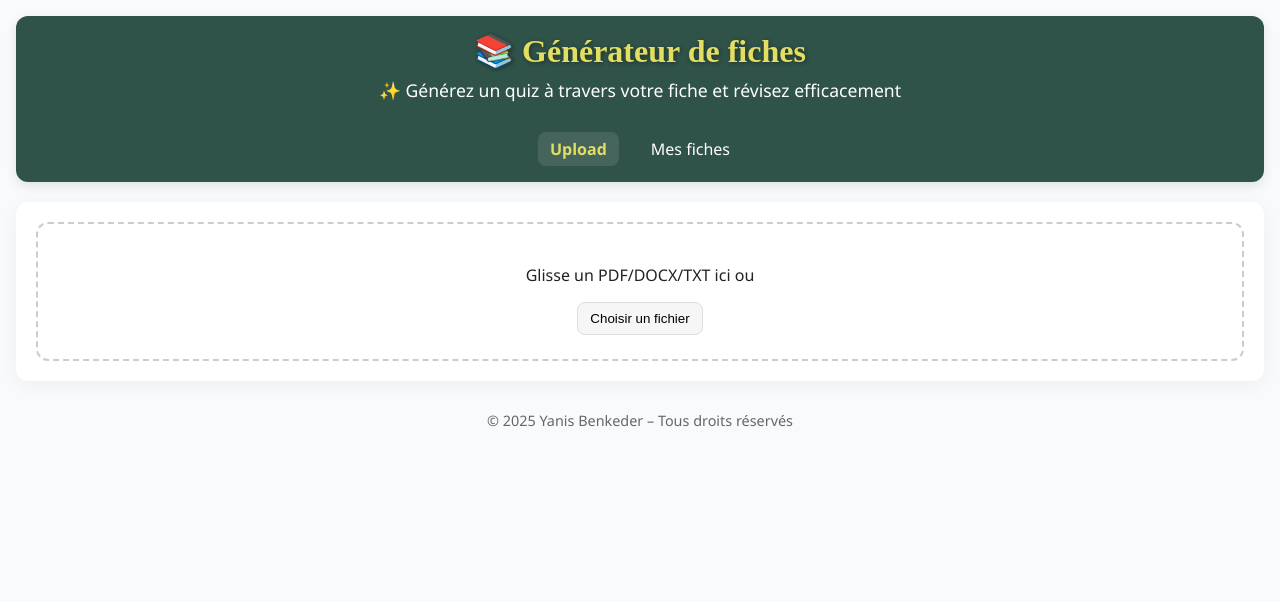
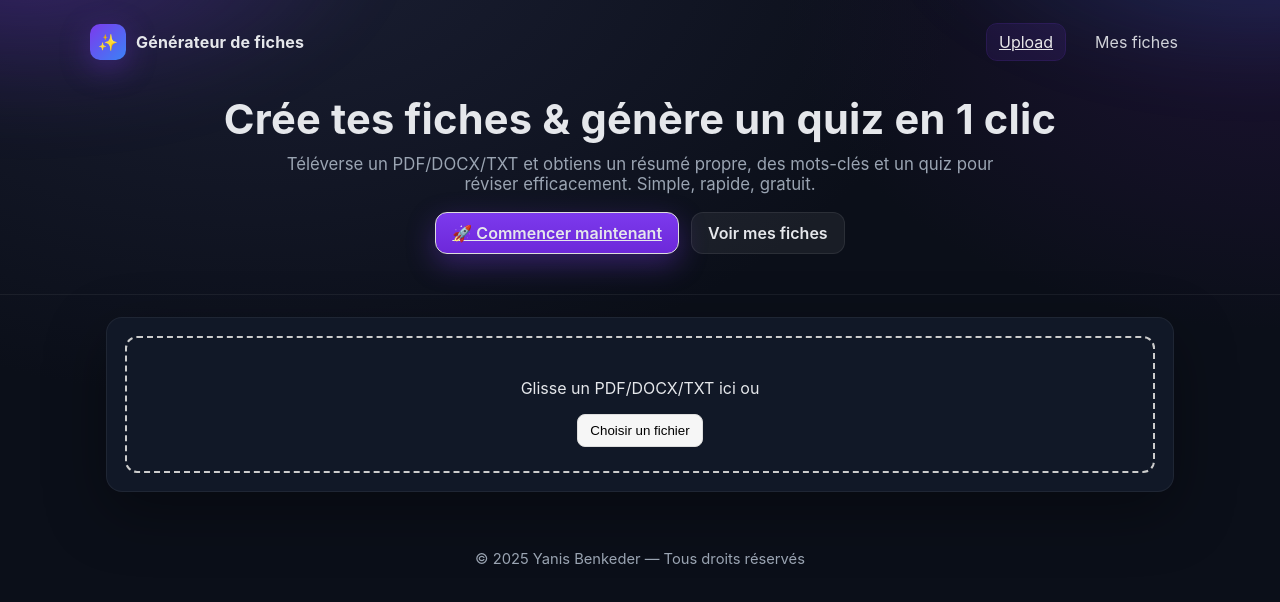
Before and after one commit to YanisBnkdr3/ia-fiche-generator-frontend, a React (Vite) app: page / in a window 1280 px wide. Shown: the top 602 px of the page. Built offline with nearby package versions, Linux system fonts and the light colour scheme; no server answers.

Commit message:
amelioration de app

```diff
--- a/src/App.jsx
+++ b/src/App.jsx
@@ -9,145 +9,66 @@ export default function App() {
   const [menuOpen, setMenuOpen] = useState(false);
 
   return (
-    <div
-      style={{
-        maxWidth: "100%",
-        margin: "0 auto",
-        padding: "16px",
-        fontFamily: "Segoe UI, Roboto, sans-serif",
-        backgroundColor: "#f9fafc",
-        minHeight: "100vh",
-      }}
-    >
-      {/* HEADER */}
-      <header
-        style={{
-          display: "flex",
-          flexDirection: "column",
-          alignItems: "center",
-          justifyContent: "center",
-          padding: "16px 20px",
-          background: "#2F5249",
-          borderRadius: "12px",
-          boxShadow: "0 4px 12px rgba(0,0,0,0.1)",
-          marginBottom: "20px",
-          position: "relative",
-          textAlign: "center",
-        }}
-      >
-        <h1
-          style={{
-            margin: 0,
-            fontSize: "2rem",
-            fontFamily: "'Pacifico', cursive",
-            color: "#E3DE61",
-            textShadow: "1px 1px 4px rgba(0,0,0,0.4)",
-          }}
-        >
-          📚 Générateur de fiches
-        </h1>
-
-        {/* ✅ PETITE DESCRIPTION */}
-        <p
-          style={{
-            marginTop: "8px",
-            fontSize: "1.1rem",
-            color: "#fff",
-            fontWeight: "300",
-          }}
-        >
-          ✨ Générez un quiz à travers votre fiche et révisez efficacement
-        </p>
-
-        {/* MENU BURGER */}
+    <div className="app">
+      {/* ===== HEADER / HERO ===== */}
+      <header className="hero">
+        <div className="hero-bg" aria-hidden="true" />
+        <div className="brand">
           <button
-          onClick={() => setMenuOpen(!menuOpen)}
-          style={{
-            display: "none",
-            background: "none",
-            border: "none",
-            fontSize: "1.5rem",
-            color: "#fff",
-            cursor: "pointer",
-          }}
             className="menu-btn"
+            aria-label="Ouvrir le menu"
+            onClick={() => setMenuOpen((v) => !v)}
           >
             ☰
           </button>
 
-        {/* NAVIGATION */}
-        <nav
-          style={{ display: "flex", gap: "20px", marginTop: "12px" }}
-          className="nav-desktop"
-        >
+          <div className="logo">
+            <span className="logo-mark">✨</span>
+            <span className="logo-text">Générateur de fiches</span>
+          </div>
+
+          <nav className="nav-desktop">
+            <NavLink to="/" end className="nav-link">
+              Upload
+            </NavLink>
+            <NavLink to="/fiches" className="nav-link">
+              Mes fiches
+            </NavLink>
+          </nav>
+        </div>
+
+        <div className="hero-content">
+          <h1>Crée tes fiches & génère un quiz en 1 clic</h1>
+          <p>
+            Téléverse un PDF/DOCX/TXT et obtiens un résumé propre, des mots-clés
+            et un quiz pour réviser efficacement. Simple, rapide, gratuit.
+          </p>
+
+          <div className="cta-row">
+            <NavLink to="/" end className="btn btn-primary">
+              🚀 Commencer maintenant
+            </NavLink>
+            <NavLink to="/fiches" className="btn btn-ghost">
+              Voir mes fiches
+            </NavLink>
+          </div>
+        </div>
+
+        {/* NAV MOBILE */}
+        {menuOpen && (
+          <div className="nav-mobile" role="menu">
             <NavLink
               to="/"
               end
-            style={({ isActive }) => ({
-              color: isActive ? "#E3DE61" : "#fff",
-              fontWeight: isActive ? "bold" : "normal",
-              textDecoration: "none",
-              padding: "6px 12px",
-              borderRadius: "8px",
-              background: isActive ? "rgba(255,255,255,0.1)" : "transparent",
-              transition: "0.3s ease",
-            })}
+              className="nav-mobile-link"
+              onClick={() => setMenuOpen(false)}
             >
               Upload
             </NavLink>
             <NavLink
               to="/fiches"
-            style={({ isActive }) => ({
-              color: isActive ? "#E3DE61" : "#fff",
-              fontWeight: isActive ? "bold" : "normal",
-              textDecoration: "none",
-              padding: "6px 12px",
-              borderRadius: "8px",
-              background: isActive ? "rgba(255,255,255,0.1)" : "transparent",
-              transition: "0.3s ease",
-            })}
-          >
-            Mes fiches
-          </NavLink>
-        </nav>
-
-        {/* NAVIGATION MOBILE */}
-        {menuOpen && (
-          <div
-            style={{
-              position: "absolute",
-              top: "80px",
-              right: "20px",
-              background: "#2F5249",
-              borderRadius: "10px",
-              boxShadow: "0 4px 12px rgba(0,0,0,0.15)",
-              padding: "12px",
-              display: "flex",
-              flexDirection: "column",
-              gap: "12px",
-            }}
-            className="nav-mobile"
-          >
-            <NavLink
-              to="/"
-              end
+              className="nav-mobile-link"
               onClick={() => setMenuOpen(false)}
-              style={({ isActive }) => ({
-                color: isActive ? "#E3DE61" : "#fff",
-                fontWeight: isActive ? "bold" : "normal",
-                textDecoration: "none",
-              })}
-            >
-              Upload
-            </NavLink>
-            <NavLink
-              to="/fiches"
-              onClick={() => setMenuOpen(false)}
-              style={({ isActive }) => ({
-                color: isActive ? "#E3DE61" : "#fff",
-                fontWeight: isActive ? "bold" : "normal",
-                textDecoration: "none",
-              })}
             >
               Mes fiches
             </NavLink>
@@ -155,15 +76,9 @@ export default function App() {
         )}
       </header>
 
-      {/* CONTENU */}
-      <div
-        style={{
-          background: "#fff",
-          borderRadius: "12px",
-          padding: "20px",
-          boxShadow: "0 4px 20px rgba(0,0,0,0.05)",
-        }}
-      >
+      {/* ===== MAIN CARD ===== */}
+      <main className="shell">
+        <div className="card">
           <Routes>
             <Route path="/" element={<UploadPage />} />
             <Route path="/fiche/:ficheId" element={<FichePage />} />
@@ -171,28 +86,227 @@ export default function App() {
             <Route path="/fiches" element={<FichesListPage />} />
           </Routes>
         </div>
+      </main>
 
-      {/* FOOTER */}
-      <footer
-        style={{
-          marginTop: "30px",
-          textAlign: "center",
-          fontSize: "0.9rem",
-          color: "#666",
-        }}
-      >
-        © {new Date().getFullYear()} Yanis Benkeder – Tous droits réservés
+      {/* ===== FOOTER ===== */}
+      <footer className="footer">
+        © {new Date().getFullYear()} Yanis Benkeder — Tous droits réservés
       </footer>
 
-      {/* CSS RESPONSIVE */}
-      <style>
-        {`
-          @media (max-width: 768px) {
-            .nav-desktop { display: none !important; }
-            .menu-btn { display: block !important; }
+      {/* ===== STYLES ===== */}
+      <style>{`
+        /* ---------- Reset léger ---------- */
+        .app {
+          --bg: #0b0f19;            /* fond */
+          --panel: #111827;         /* cartes */
+          --muted: #9aa4b2;         /* texte secondaire */
+          --text: #e5e7eb;          /* texte principal */
+          --primary: #7c3aed;       /* violet (accent) */
+          --primary-600: #6d28d9;
+          --primary-700: #5b21b6;
+          --ring: rgba(124, 58, 237, 0.55);
+
+          min-height: 100vh;
+          background: radial-gradient(1200px 800px at 20% -10%, #1b1f34 0%, transparent 60%),
+                      radial-gradient(900px 600px at 100% 0%, #1c1232 0%, transparent 55%),
+                      var(--bg);
+          color: var(--text);
+          font-family: Inter, ui-sans-serif, system-ui, -apple-system, Segoe UI, Roboto, Helvetica, Arial, "Apple Color Emoji", "Segoe UI Emoji";
         }
-        `}
-      </style>
+
+        a { color: inherit; }
+
+        /* ---------- HERO ---------- */
+        .hero {
+          position: relative;
+          padding: 24px 20px 40px;
+          overflow: clip;
+          border-bottom: 1px solid rgba(255,255,255,0.06);
+        }
+        .hero-bg {
+          position: absolute;
+          inset: -20% -10% auto -10%;
+          height: 340px;
+          background:
+            radial-gradient(600px 300px at 10% 0%, rgba(124,58,237,.35), transparent 60%),
+            radial-gradient(600px 300px at 90% -10%, rgba(59,130,246,.25), transparent 60%);
+          filter: blur(30px);
+          pointer-events: none;
+        }
+
+        .brand {
+          position: relative;
+          z-index: 1;
+          display: flex;
+          align-items: center;
+          justify-content: space-between;
+          gap: 16px;
+          max-width: 1100px;
+          margin: 0 auto;
+        }
+
+        .logo { display: flex; align-items: center; gap: 10px; }
+        .logo-mark {
+          display: inline-grid;
+          place-content: center;
+          width: 36px; height: 36px;
+          border-radius: 10px;
+          background: linear-gradient(135deg, var(--primary), #3b82f6);
+          box-shadow: 0 8px 30px rgba(124, 58, 237, 0.35);
+        }
+        .logo-text {
+          font-weight: 700;
+          letter-spacing: .2px;
+        }
+
+        .menu-btn {
+          display: none;
+          background: transparent;
+          border: 0;
+          color: var(--text);
+          font-size: 1.6rem;
+          line-height: 1;
+          cursor: pointer;
+        }
+
+        .nav-desktop {
+          display: flex;
+          gap: 18px;
+        }
+        .nav-link {
+          padding: 8px 12px;
+          border-radius: 10px;
+          text-decoration: none;
+          color: var(--text);
+          opacity: .9;
+          transition: all .2s ease;
+        }
+        .nav-link.active,
+        .nav-link[aria-current="page"] {
+          background: rgba(124,58,237,0.12);
+          outline: 1px solid rgba(124,58,237,0.25);
+          color: #fff;
+        }
+        .nav-link:hover { opacity: 1; transform: translateY(-1px); }
+
+        .hero-content {
+          position: relative;
+          z-index: 1;
+          max-width: 1100px;
+          margin: 36px auto 0;
+          text-align: center;
+          padding: 0 10px;
+        }
+        .hero-content h1 {
+          font-size: clamp(1.6rem, 3.8vw, 2.6rem);
+          line-height: 1.15;
+          margin: 0 0 10px;
+          letter-spacing: .2px;
+        }
+        .hero-content p {
+          color: var(--muted);
+          font-size: clamp(.95rem, 2.2vw, 1.05rem);
+          margin: 0 auto;
+          max-width: 720px;
+        }
+
+        .cta-row {
+          margin-top: 18px;
+          display: inline-flex;
+          gap: 12px;
+          flex-wrap: wrap;
+          justify-content: center;
+        }
+
+        .btn {
+          display: inline-flex;
+          align-items: center;
+          justify-content: center;
+          gap: 8px;
+          padding: 10px 16px;
+          border-radius: 12px;
+          font-weight: 600;
+          text-decoration: none;
+          transition: transform .15s ease, box-shadow .2s ease, background .2s ease;
+          outline: none;
+        }
+        .btn:focus-visible {
+          box-shadow: 0 0 0 4px var(--ring);
+        }
+        .btn-primary {
+          background: linear-gradient(180deg, var(--primary), var(--primary-600));
+          box-shadow: 0 10px 28px rgba(124, 58, 237, .35);
+        }
+        .btn-primary:hover {
+          transform: translateY(-1px);
+          background: linear-gradient(180deg, var(--primary-600), var(--primary-700));
+          box-shadow: 0 12px 32px rgba(124, 58, 237, .45);
+        }
+        .btn-ghost {
+          background: rgba(255,255,255,0.06);
+          border: 1px solid rgba(255,255,255,0.08);
+        }
+        .btn-ghost:hover {
+          background: rgba(255,255,255,0.1);
+          transform: translateY(-1px);
+        }
+
+        /* ---------- NAV MOBILE ---------- */
+        .nav-mobile {
+          position: absolute;
+          top: 64px;
+          right: 16px;
+          background: #0f1424;
+          border: 1px solid rgba(255,255,255,0.08);
+          border-radius: 14px;
+          padding: 10px;
+          display: none;
+          flex-direction: column;
+          gap: 6px;
+          z-index: 5;
+          box-shadow: 0 12px 40px rgba(0,0,0,0.45);
+        }
+        .nav-mobile-link {
+          color: var(--text);
+          text-decoration: none;
+          padding: 10px 12px;
+          border-radius: 10px;
+        }
+        .nav-mobile-link:hover {
+          background: rgba(124,58,237,0.12);
+          outline: 1px solid rgba(124,58,237,0.25);
+        }
+
+        /* ---------- SHELL / CARD ---------- */
+        .shell {
+          max-width: 1100px;
+          margin: 22px auto 0;
+          padding: 0 16px 40px;
+        }
+        .card {
+          background: var(--panel);
+          border: 1px solid rgba(255,255,255,0.06);
+          border-radius: 16px;
+          padding: 18px;
+          box-shadow: 0 20px 60px rgba(0,0,0,0.35);
+        }
+
+        /* ---------- FOOTER ---------- */
+        .footer {
+          text-align: center;
+          color: var(--muted);
+          font-size: .92rem;
+          padding: 18px 12px 40px;
+        }
+
+        /* ---------- RESPONSIVE ---------- */
+        @media (max-width: 880px) {
+          .nav-desktop { display: none; }
+          .menu-btn { display: inline-block; }
+          .brand { justify-content: space-between; }
+          .nav-mobile { display: flex; }
+        }
+      `}</style>
     </div>
   );
 }
```
Lines whose indentation alone changed are shown as unchanged.
